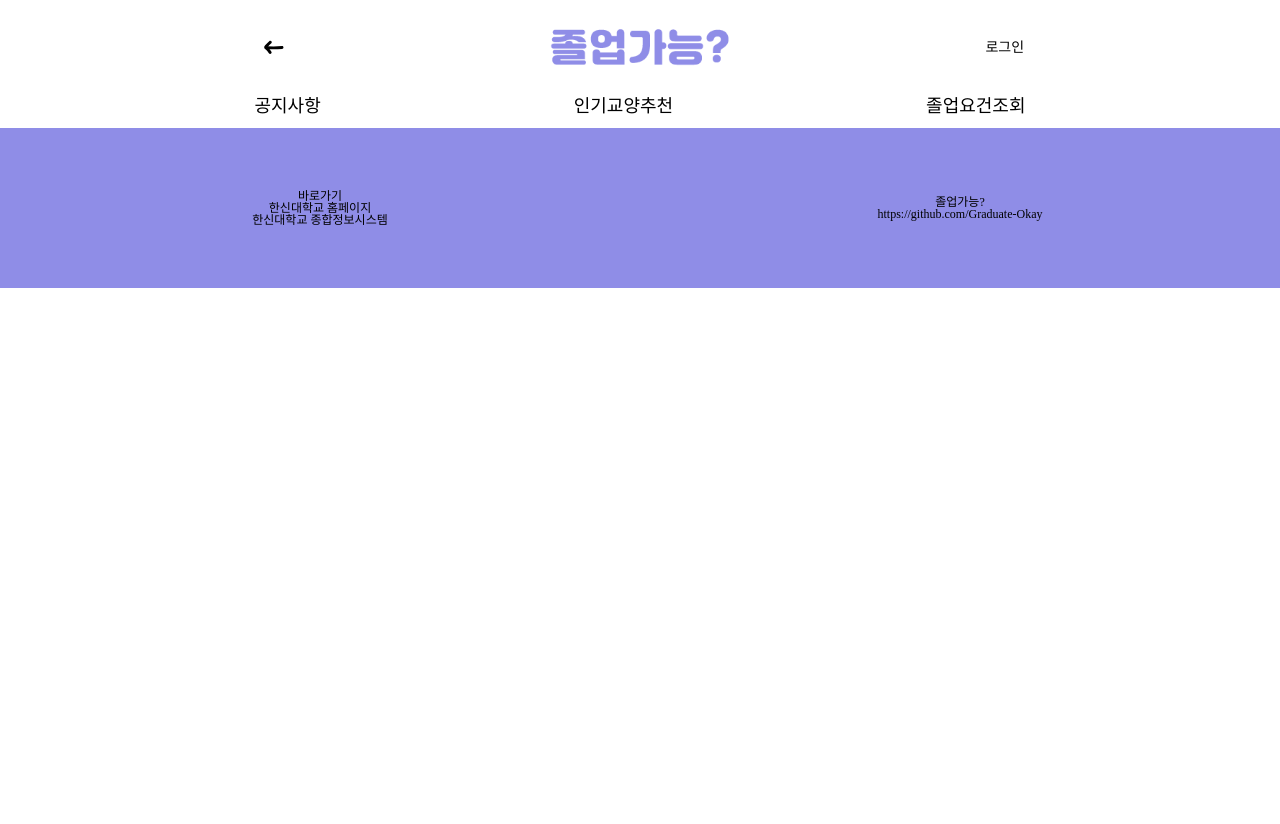
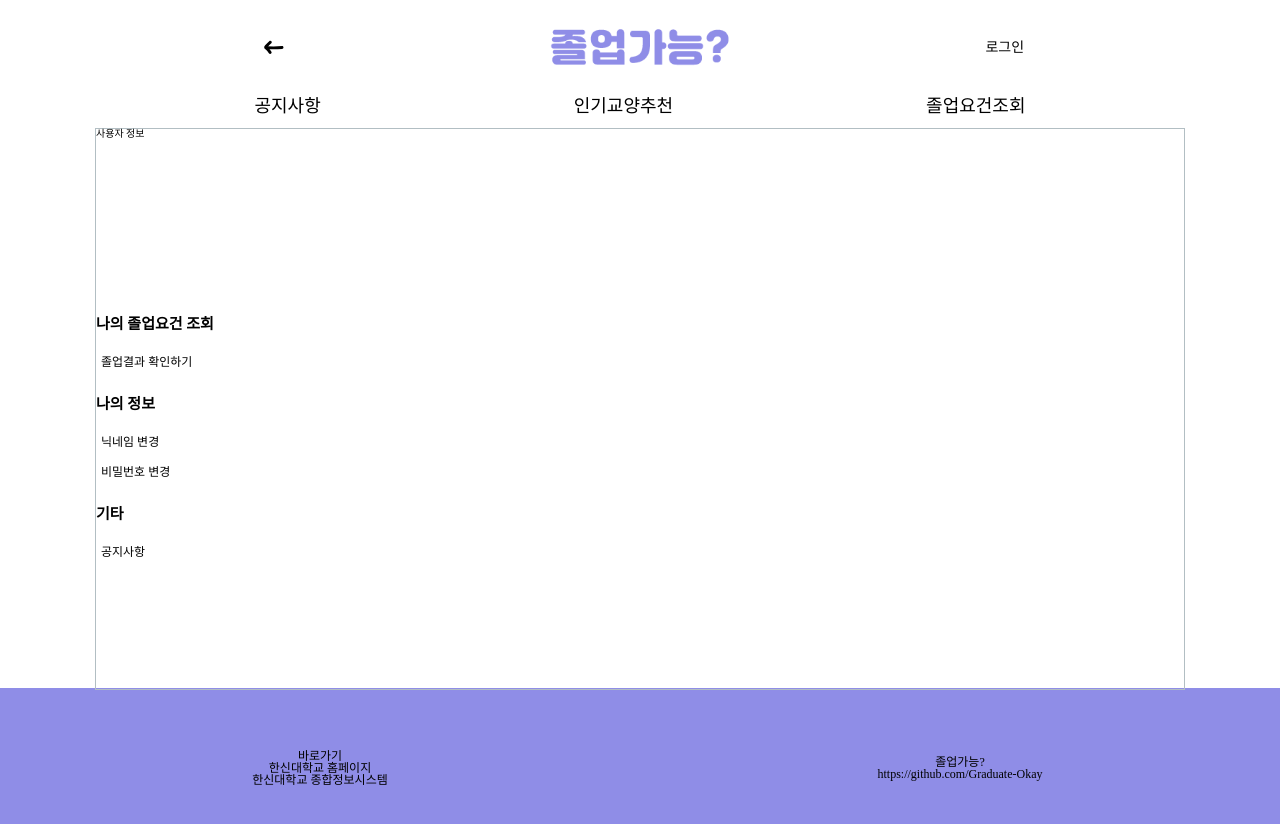
Before and after one commit to Graduate-Okay/Graduate-Okay-FE, a React (Create React App) app in the folder graduate-okay-fe/: page /Mypage in a window 1280 px wide. Shown: the top 824 px of the page. Before the commit the page ends 800 px from the top, so only its background shows below. Built offline with nearby package versions, Linux system fonts and the light colour scheme; a web font is replaced by a local one.

Commit message:
Design : mypage UI

```diff
--- a/graduate-okay-fe/src/App.tsx
+++ b/graduate-okay-fe/src/App.tsx
@@ -7,6 +7,7 @@ import Main from "./pages/Main";
 import Notice from "./pages/Notice";
 import KyRecommend from "./pages/KyRecommend";
 import Graduate from "./pages/Graduate";
+import Mypage from "./pages/Mypage";
 import RouteChangeTracker from "./utils/RouteChangeTracker";
 
 function App() {
@@ -20,6 +21,7 @@ function App() {
         <Route path="/notice" element={<Notice />} />
         <Route path="/KyRecommend" element={<KyRecommend />} />
         <Route path="/Graduate" element={<Graduate />} />
+        <Route path="/Mypage" element={<Mypage />} />
       </Routes>
       <Footer />
     </BrowserRouter>
--- /dev/null
+++ b/graduate-okay-fe/src/pages/Mypage.tsx
@@ -0,0 +1,97 @@
+import React from "react";
+import styled, { ThemeProvider } from "styled-components";
+import theme from "../constants/theme";
+
+// 섹션 나타내는 탭
+// 섹션 하위 탭
+const Mypage: React.FC = () => {
+  return (
+    <ThemeProvider theme={theme}>
+      <MypageSection>
+        <MypageDiv>
+          <UserInfo>
+            <UserDiv>사용자 정보</UserDiv>
+          </UserInfo>
+          <OptionList>
+            <MypageHeader>
+              <p>나의 졸업요건 조회</p>
+            </MypageHeader>
+            <MypageRow>
+              <p>졸업결과 확인하기</p>
+            </MypageRow>
+            <MypageHeader>
+              <p>나의 정보</p>
+            </MypageHeader>
+            <MypageRow>
+              <p>닉네임 변경</p>
+            </MypageRow>
+            <MypageRow>
+              <p>비밀번호 변경</p>
+            </MypageRow>
+            <MypageHeader>
+              <p>기타</p>
+            </MypageHeader>
+            <MypageRow>
+              <p>공지사항</p>
+            </MypageRow>
+          </OptionList>
+        </MypageDiv>
+      </MypageSection>
+    </ThemeProvider>
+  );
+};
+
+export default Mypage;
+
+const MypageSection = styled.section`
+  display: flex;
+  width: 100%;
+  height: 70vh;
+`;
+
+const MypageDiv = styled.div`
+  display: flex;
+  flex-direction: column;
+  width: 85%;
+  height: 100%;
+  border: 1px solid #b2bec3;
+  margin: 0 auto;
+`;
+
+const UserInfo = styled.div`
+  display: flex;
+  width: 100%;
+  height: 30%;
+`;
+
+const UserDiv = styled.div`
+  display: flex;
+`;
+
+const OptionList = styled.div`
+  display: flex;
+  flex-direction: column;
+  height: 70%;
+`;
+
+const MypageRow = styled.div`
+  display: flex;
+  width: 100%;
+  height: 3rem;
+  align-items: center;
+  font-size: 1.2rem;
+
+  > p {
+    margin-left: 0.5rem;
+  }
+`;
+
+const MypageHeader = styled.div`
+  display: flex;
+  flex-direction: column;
+  font-size: 1.5rem;
+  font-weight: bold;
+  justify-contents: center;
+  height: 3rem;
+  margin-top: 2rem;
+`;
```
